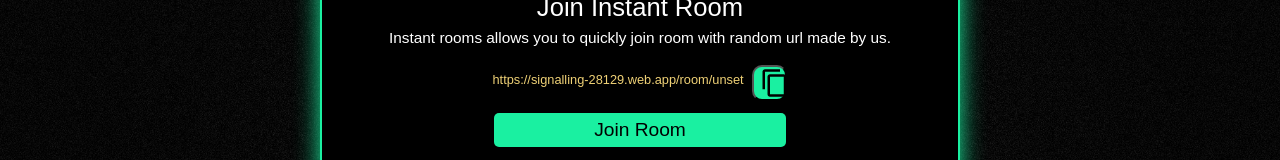
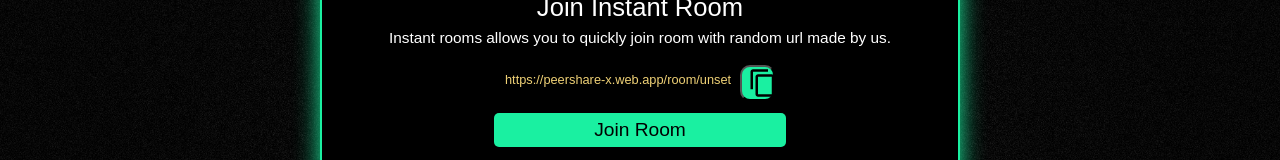
Before and after one commit to Dhruvil2511/PeerShare, a React (Create React App) app: page /join in a window 1280 px wide. Both pictures are taken after typing "Sample" into the empty fields and a click on the button "Generate instant link". Shown: the part 168-328 px from the top of the page. Built offline with nearby package versions, Linux system fonts and the light colour scheme; no server answers.

Commit message:
fixed copy link issue

```diff
--- a/src/components/JoinRoom/RoomPage.jsx
+++ b/src/components/JoinRoom/RoomPage.jsx
@@ -74,7 +74,7 @@ const RoomPage = () => {
                                 generateIDClicked &&
                                 <>
                                     <div style={{ display: 'flex', justifyContent: 'center', width: '75%' }}>
-                                        <span className='copy-link' style={{ color: 'rgb(239,209,118)', marginTop: '5px', fontSize: '1vw' }}>{`https://signalling-28129.web.app/room/${id}`}</span>
+                                        <span className='copy-link' style={{ color: 'rgb(239,209,118)', marginTop: '5px', fontSize: '1vw' }}>{`https://peershare-x.web.app/room/${id}`}</span>
                                         <Tooltip title='Copy link'>
                                             <button onClick={copyURL} style={{ backgroundColor: 'rgb(26, 240, 161)', marginLeft: '2%', width: '8%', borderRadius: '10px' }} >
                                                 <ContentCopyIcon sx={{ fontSize: { xs: 12, sm: 16, md: 25, lg: 30 } }} />
```
